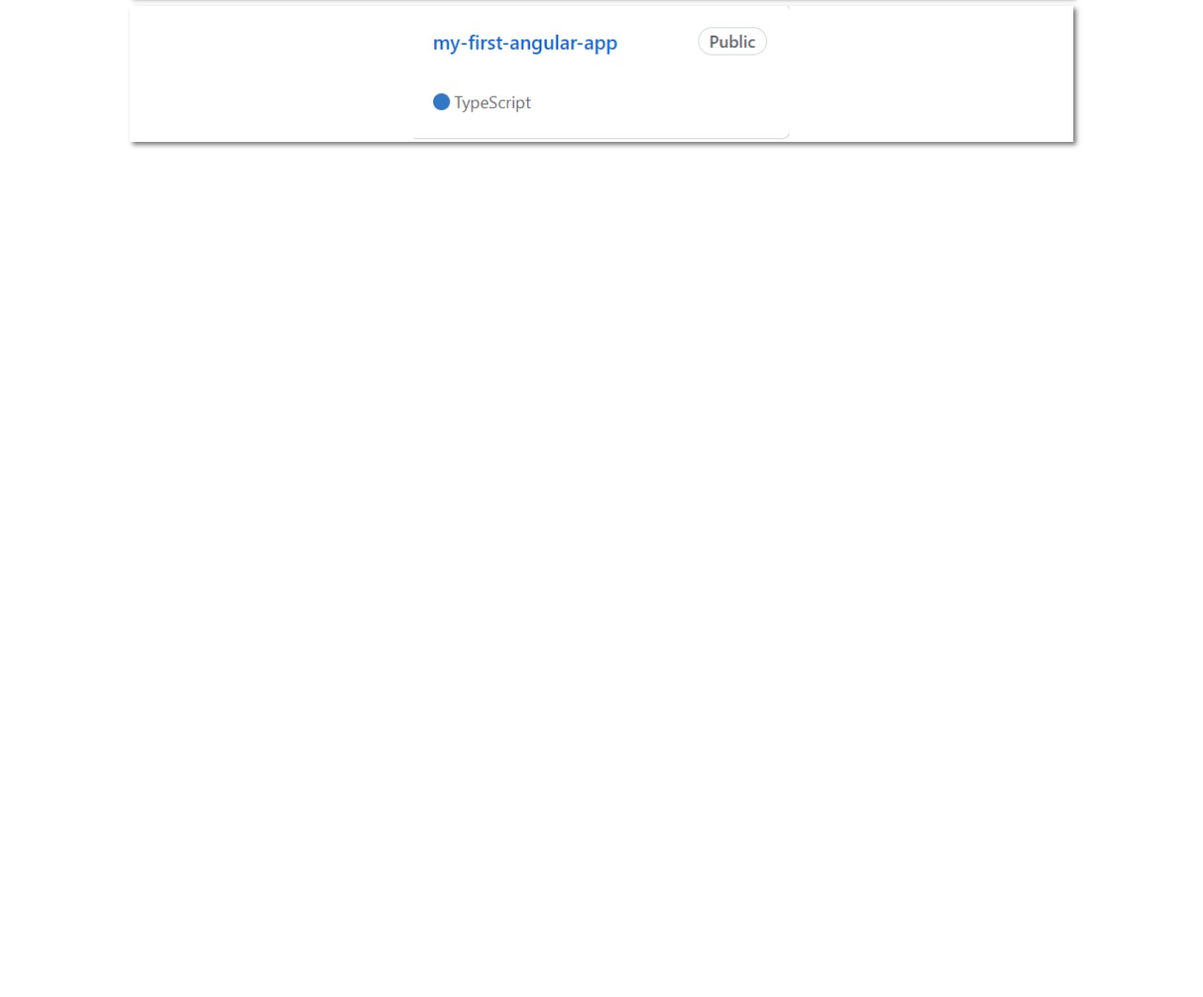
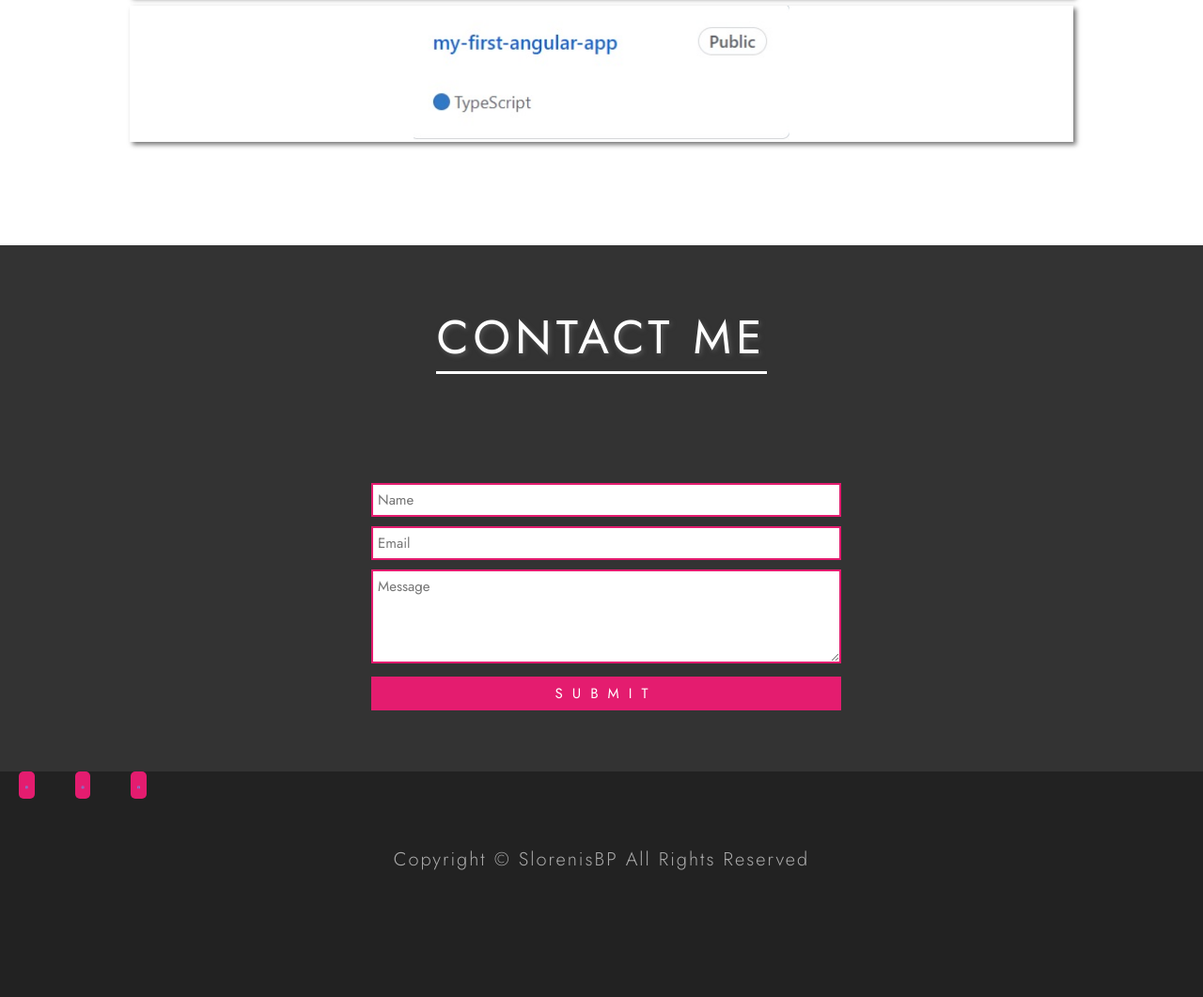
Before and after one commit to SlorenisBP/My-portfolio-website, a website: page my-page/index.html in a window 1280 px wide. Shown: the part 2335-3396 px from the top of the page at 94% size. Before the commit the page ends 2596 px from the top, so only its background shows below. Drawn offline with Linux system fonts and the light colour scheme.

Commit message:
Creating contact me section and media footer

```diff
--- a/my-page/index.html
+++ b/my-page/index.html
@@ -121,7 +121,42 @@
         </div>
     </section>
     <!-- End Section 3 -->
+
+
+    <!-- Start Section 4 -->
+
+    <section class="section-4">
+        <h1 class="section-heading seaction-4-heading">Contact Me</h1>
+        <form class="contact-form">
+            <input type="text" placeholder="Name">
+            <input type="email" placeholder="Email">
+            <textarea placeholder="Message"></textarea>
+            <input type="submit" value="Submit" class="contact-form-btn">
+        </form>
+    </section>
+    <!-- End Section 4 -->
+
+    <!-- Start Section 5 -->
+    <footer class="section-5">
+        <div class="social-media">
+            <a href="#" class="social-media-link">
+                <i class="fab fa-linkedin"></i>
+            </a>
+            <a href="#" class="social-media-link">
+                <i class="fab fa-github-square"></i>
+            </a>
+            <a href="#" class="social-media-link">
+                <i class="fab fa-facebook-square"></i>
+            </a>
+        </div>
+        <p class="copyright">
+            Copyright &copy; SlorenisBP All Rights Reserved
+        </p>
+    </footer>
+
+    <!-- End Section 5 -->
 </div>
+
 <script src="script.js"></script>
 </body>
 </html>
--- a/my-page/styles.css
+++ b/my-page/styles.css
@@ -277,5 +277,86 @@ color: white;
     bottom: 5rem;
     transition: bottom 0.3s  0.3s;
 }
+/*  Start of section 3 */
+.section-4 {
+    width: 100%;
+    height: 70vh;
+    background-color: #333333;
+    display: flex;
+    flex-direction: column;
+    align-items: center;
+    justify-content: space-evenly;
+}
 
-/* end of section 3 */
+.seaction-4-heading{
+    color: white;
+    box-shadow: none;
+    border-color: white;
+    margin-bottom: 5rem;
+}
+
+.contact-form{
+    width: 50rem;
+    flex-direction: column;
+}
+
+.contact-form input,
+.contact-form textarea {
+    width: 100%;
+    padding: 0.5rem;
+    margin: 0.5rem;
+    background-color: white;
+    font-size: 1.5rem;
+    border: 0.2rem solid #e41c6f;
+    color: #555;
+}
+.contact-form textarea{
+    height: 10rem;
+    max-height: 15rem;
+    max-width: 100%;
+}
+
+.contact-form .contact-form-btn{
+    background-color: #e41c6f;
+    color: white;
+    text-transform: uppercase;
+    letter-spacing: 1rem;
+    cursor: pointer;
+}
+
+/* end of section 4 */
+
+/* start of section 5 */
+.section-5{
+    width: 100%;
+    height: 30vh;
+    background-color: #222;
+    flex-direction: column;
+}
+
+.social-media{
+    margin-bottom: 5rem;
+}
+
+.social-media-link{
+    margin: 0 2rem;
+    padding: 0.7rem;
+    background-color: #e41c6f;
+    border-radius: 0.5rem;
+    display: inline-block;
+}
+
+.social-media-link i {
+    font-size: 0.3rem;
+    color: cornflowerblue;
+
+}
+
+.copyright{
+    color:#aaa ;
+    font-size: 2rem;
+    letter-spacing: 0.2rem;
+    font-weight: 300;
+    text-align: center;
+}
+/* end of section 5 */
```
